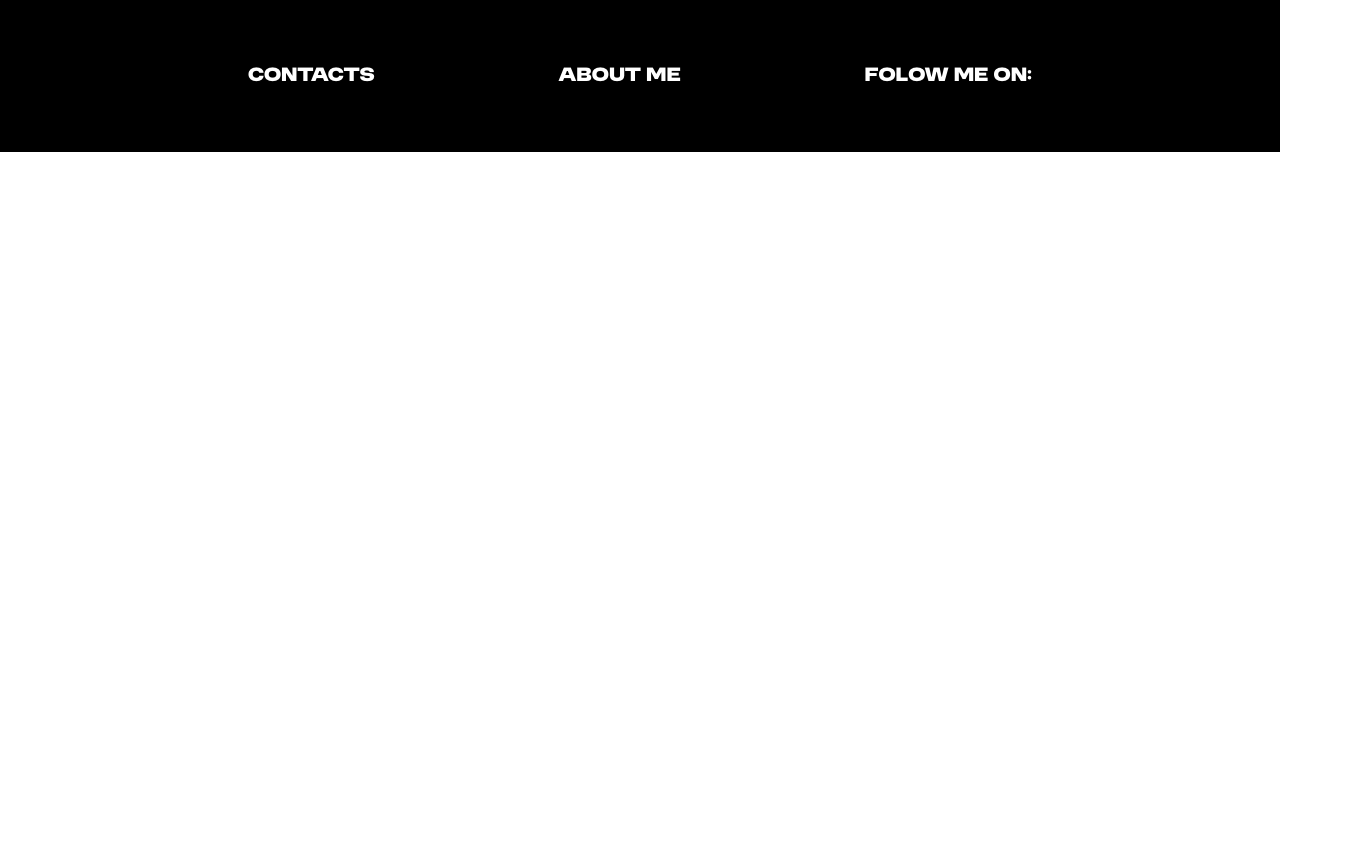
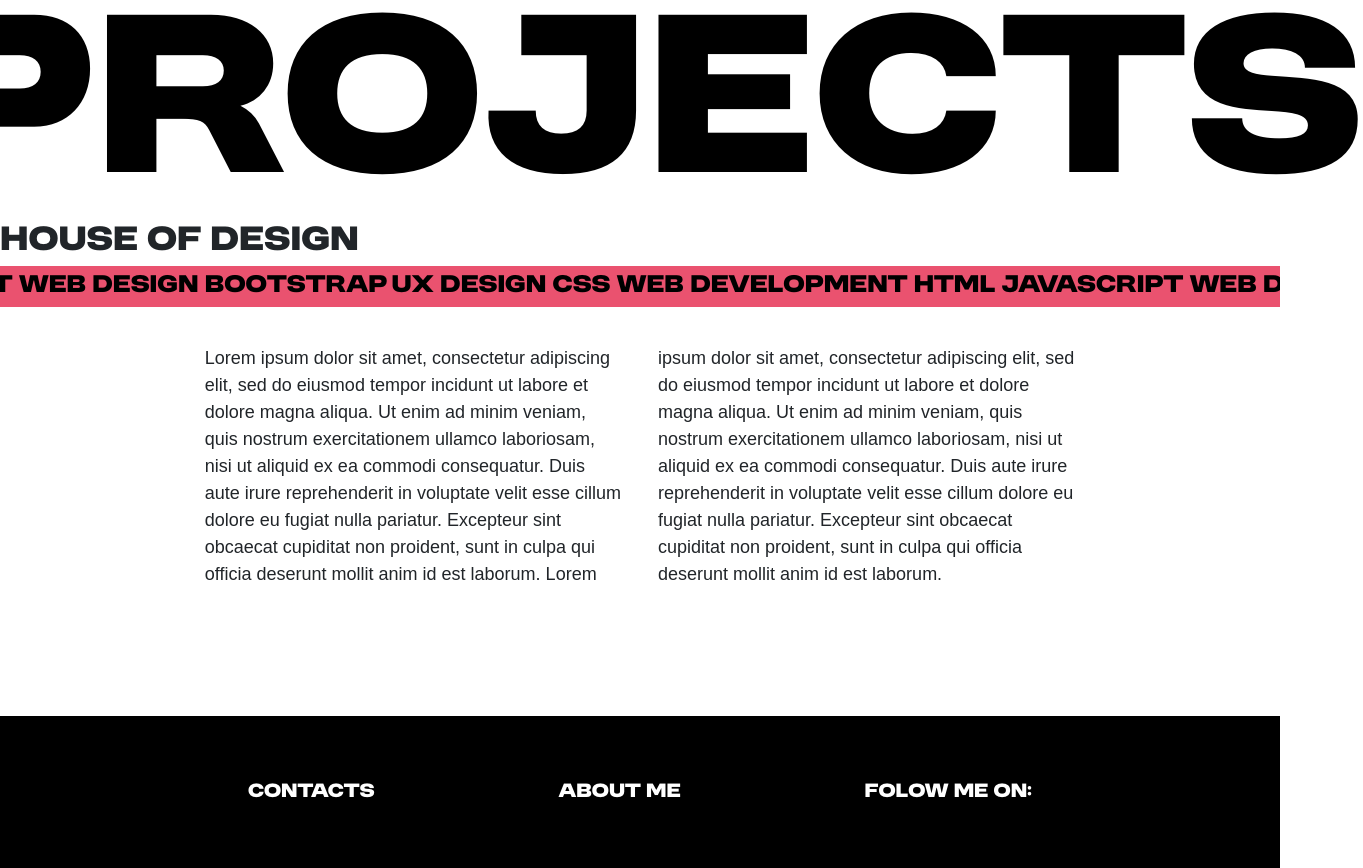
Before and after one commit to NiccoloMolinati/portfolio, a plain HTML site: page projects.html in a window 1280 px wide. Shown: the whole page, 1363 px wide, since content can reach past the window. Before the commit the page ends 800 px from the top, so only its background shows below. Drawn offline with nearby package versions, Linux system fonts and the light colour scheme; a web font is replaced by a local one.

Commit message:
projects 2

```diff
--- a/general.css
+++ b/general.css
@@ -29,7 +29,7 @@
 body {
     background-color: #ffffff !important;
 }
-h1 {
+h1{
     font-family: 'moderniz', sans-serif;
     font-size: 11.7em !important;
     position: relative;
@@ -38,6 +38,7 @@ h1 {
     margin-bottom: 0% !important;
     padding-bottom: 0% !important;
 }
+h3{font-family: 'moderniz', sans-serif;}
 div.col-7 h1{
     position: relative;
     font-size: 5em !important;
@@ -95,7 +96,7 @@ div#second{
 div#second-section {
     margin-top: 30%;
 }
-#who-am-i p{
+.who-am-i p{
     font-family: 'gontserrat', sans-serif;
     font-size: large;
     margin-top: 3%;
--- a/projects.html
+++ b/projects.html
@@ -11,6 +11,32 @@
 
   </head>
   <body>
+    <div>
+        <h1>PROJECTS</h1>
+    <div>
+        <div>
+            <h3>HOUSE OF DESIGN</h3>
+            <div class="container" style="background-color: black;"></div>
+            <div id="" class="marquee-container"><div class="marquee-content" id="second">
+                <span>UX DESIGN CSS WEB DEVELOPMENT HTML JAVASCRIPT WEB DESIGN BOOTSTRAP </span>
+                <span>UX DESIGN CSS WEB DEVELOPMENT HTML JAVASCRIPT WEB DESIGN BOOTSTRAP </span>
+            </div>
+            </div>
+            <div class="who-am-i"><p>Lorem ipsum dolor sit amet, consectetur adipiscing elit, sed do eiusmod tempor
+      incidunt ut labore et dolore magna aliqua. Ut enim ad minim veniam, quis nostrum
+      exercitationem ullamco laboriosam, nisi ut aliquid ex ea commodi consequatur. Duis
+      aute irure reprehenderit in voluptate velit esse cillum dolore eu fugiat nulla
+      pariatur. Excepteur sint obcaecat cupiditat non proident, sunt in culpa qui officia
+      deserunt mollit anim id est laborum.
+      Lorem ipsum dolor sit amet, consectetur adipiscing elit, sed do eiusmod tempor
+      incidunt ut labore et dolore magna aliqua. Ut enim ad minim veniam, quis nostrum
+      exercitationem ullamco laboriosam, nisi ut aliquid ex ea commodi consequatur. Duis
+      aute irure reprehenderit in voluptate velit esse cillum dolore eu fugiat nulla
+      pariatur. Excepteur sint obcaecat cupiditat non proident, sunt in culpa qui officia
+      deserunt mollit anim id est laborum.
+              </p></div>
+    </div>
+    </div>
 
     <footer>
         <div class="d-flex justify-content-evenly">
```
Also changed, not shown: index.html (+1 -1 lines).
